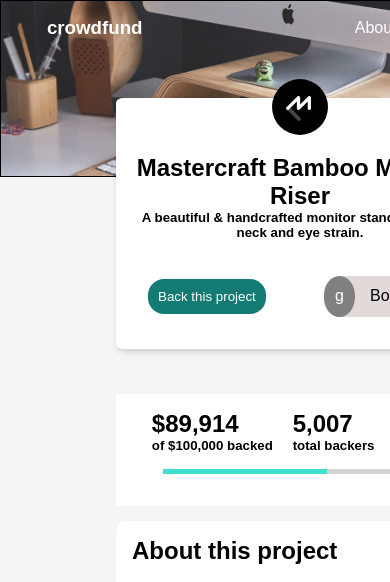
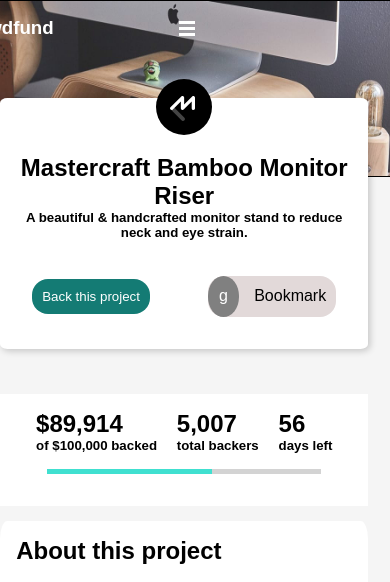
Before and after one commit to jgreen721/charitydonation_modals, a plain HTML site: page index.html in a window 390 px wide. Shown: the top 582 px of the page. Drawn offline with Linux system fonts and the light colour scheme.

Commit message:
push again

```diff
--- a/index.html
+++ b/index.html
@@ -23,11 +23,14 @@
     <div class="hero white">
       <div class="header-content flex between">
         <h3 class='z-1'>crowdfund</h3>
+        <div class='nav-links-div'>
+          <img class="burger" src="./images/icon-hamburger.svg" alt="burger">
           <ul class="nav-links z-1 flex evenly">
             <li class='nav-item'>About </li>
             <li class='nav-item'>Discover </li>
             <li class='nav-item'>Get Started</li>
           </ul>
+          </div>
        </div>
             <img class='hero_img' src="./images/image-hero-desktop.jpg" alt="img">
     </div>
@@ -359,7 +362,6 @@
 
 
 
-
       closeSpan.onclick=()=>{
             bigModal.style.opacity=0
             bigModal.style.pointerEvents='none'
--- a/style.css
+++ b/style.css
@@ -70,9 +70,13 @@ body{
       margin:0 auto;
   }
 
+  .nav-links-div{
+      width:40%;
+  }
+
   .nav-links{
       list-style:none;
-      width:40%;
+      /* width:40%; */
   }
 
   .nav-item{
@@ -399,22 +403,39 @@ body{
     opacity:1;
 }
 
+.burger{
+    display:none;
+
+}
+
 
 
   @media screen and (max-width:550px){
+
+
 
 
       .modal-card-option{
           height:175px;
       }
 
+      .nav-links{
+          display:none;
+      }
 
+      .burger{
+          display:block;
+          z-index:1;
+          position:relative;
+          left:-50px;
+      }
 
       .small-screen-container{
         height:70vh;
         position:relative;
-        /* left:-25vw; */
+        left:-22vw;
         overflow:hidden;
+        width:90%;
     }
 
     .large-modal{
```
